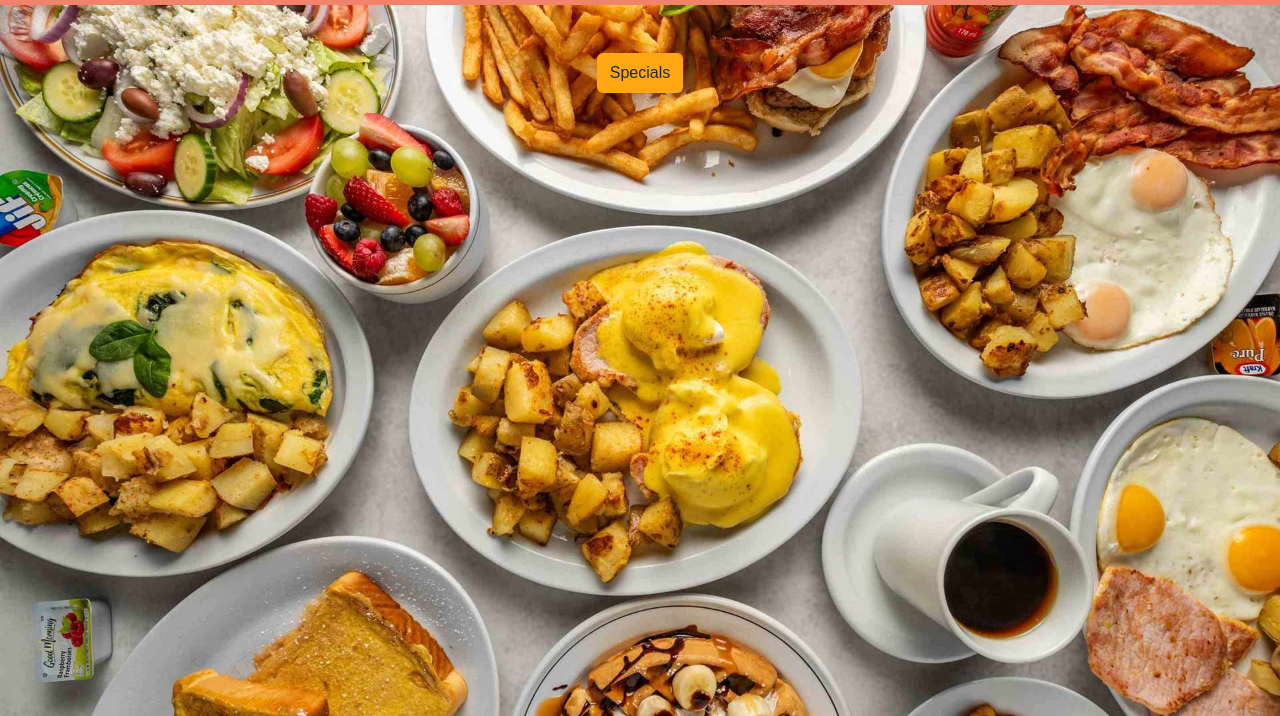
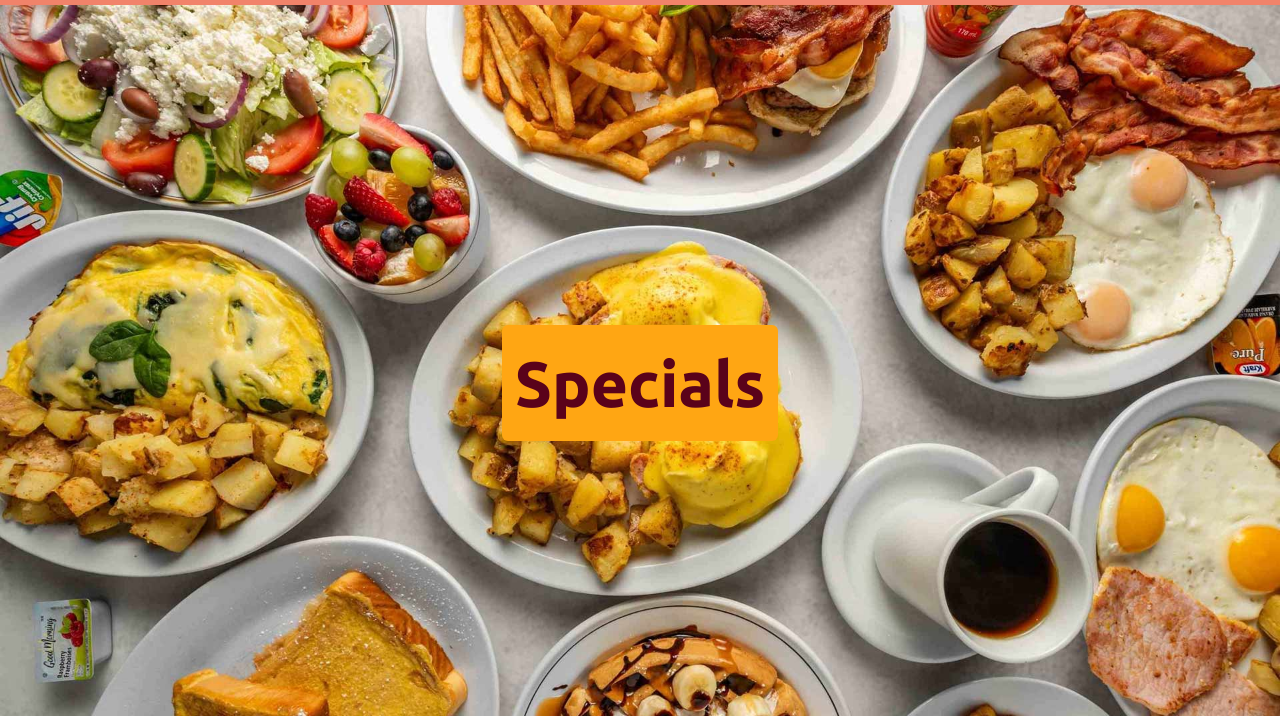
Before and after one commit to AngelleEdouard/dsn1713-final, a website: page index.html in a window 1280 px wide. Shown: the part 84-800 px from the top of the page. Drawn offline with nearby package versions, Linux system fonts and the light colour scheme; a web font is replaced by a local one.

Commit message:
updated custom css and html

```diff
--- a/index.html
+++ b/index.html
@@ -18,8 +18,9 @@
 <header>
     <nav class="navbar navbar-expand-lg bg-primary">
         <div class="container">
-            <img src="images/rocking-johnnys-logo.svg">
-
+            <img src="images/rocking-johnnys-logo.svg" alt="Rockin Johnny's Logo">
+            <button class="navbar-toggler" type="button" data-bs-toggle="collapse" data-bs-target="#navbarNav" aria-controls="navbarNav" aria-expanded="false" aria-label="Toggle navigation">
+                <span class="navbar-toggler-icon"></span>
             </button>
             <div class="collapse navbar-collapse" id="navbarNav">
                 <ul class="navbar-nav ms-auto">
@@ -41,9 +42,9 @@
 
    <section id="hero">
     <div class="container">
-      <div class="d-flex justify-content-center pt-5">
+      <div class="d-flex justify-content-center">
         <div class="text-center">
-          <button class="btn bg-secondary text-bold" type="button">Specials</button>
+          <button class="btn bg-secondary hero-btn" type="button">Specials</button>
         </div>
       </div>
     </div>
--- a/scss/custom.scss
+++ b/scss/custom.scss
@@ -52,3 +52,12 @@ $line-height-base: 1.6;
     background-position: center center;
     background-size: cover;
 }
+
+
+.hero-btn {
+    font-family: "Ubuntu", sans-serif;
+    font-weight:700;
+    font-size: 4rem;
+    color: #5A021A;
+    margin-top: 20rem;
+}
```
Also changed, not shown: css/custom.css, 1 other file.
